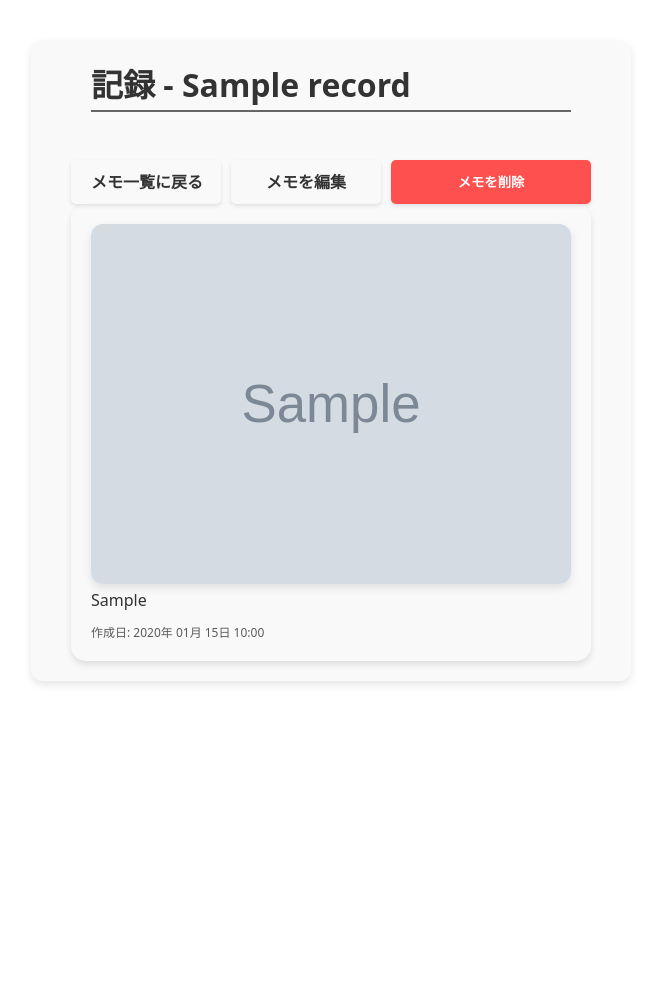
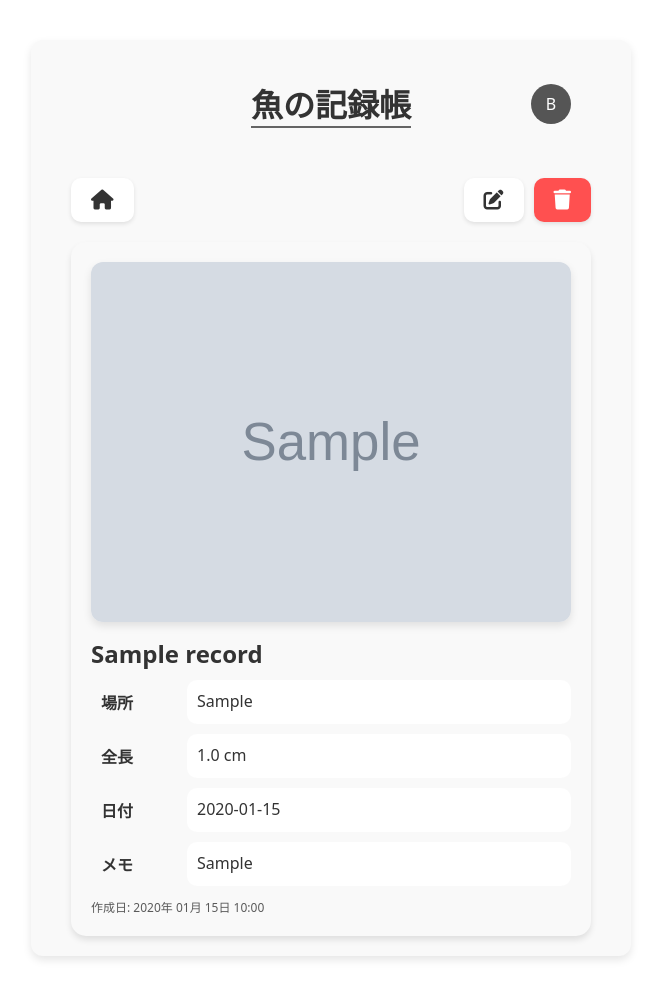
Before and after one commit to SORA-97/fish-record, a Flask app: page /record/1 in a window 1280 px wide. Shown: the whole page, without its empty margins (309-970 px from the left). Before the commit the page ends 685 px from the top, so only its background shows below. Run offline with Flask 3, Linux system fonts and the light colour scheme; the visitor is signed in with stand-in values (Sample User, id 1); tables that the repository leaves empty hold one stand-in row (values such as "Sample post"); grey boxes marked "Sample" are stand-in pictures.

Commit message:
fix: レイアウト改修

```diff
--- a/app/static/css/styles.css
+++ b/app/static/css/styles.css
@@ -57,7 +57,8 @@ input::placeholder {
 }
 
 .button {
-  border-radius: 5px;
+    border-radius: 10px;
+    background-color: #fff;
     box-shadow: rgba(0, 0, 0, 0.1) 0 2px 4px;
     cursor: pointer;
     display: inline-block;
@@ -78,6 +79,11 @@ input::placeholder {
     z-index: 9;
     border: 0;
     font-weight: bold;
+    transition: background-color 0.2s;
+}
+
+.button:hover {
+    background-color: #e2e2e2;
 }
 
 .select {
@@ -105,8 +111,10 @@ input::placeholder {
 }
 
 .title-border {
+    font-size: 1.5em;
+    font-weight: bold;
     padding-bottom: 4px;
-    margin: 0px 20px 24px 20px;
+    margin: 0px 0px 24px 0px;
     border-bottom: 2px solid #333333bd;
 }
 
@@ -183,16 +191,32 @@ input::placeholder {
 /* ヘッダ */
 header {
     display: flex;
+    flex-direction: column;
     align-items: center;
+    position: relative;
+    padding: 20px 0;
+    color: #fff;
+    height: auto;
+    margin-bottom: 30px;
+}
+
+.header-container {
+    display: flex;
     justify-content: center;
+    align-items: center;
+    width: 100%;
     position: relative;
-    padding: 0 20px;
-    color: #fff;
-    height: 60px;
 }
 
 .header-title {
+    display: block;
+    font-size: 2em;
+    font-weight: bold;
+    text-align: center;
     border-bottom: 2px solid #333333bd;
+    margin: 0;
+    text-decoration: none;
+    color: inherit;
 }
 
 .account-icon {
@@ -204,15 +228,20 @@ header {
     align-items: center;
     justify-content: center;
     color: #fff;
+    cursor: pointer;
     position: absolute;
     right: 20px;
-    top: 50%;
-    transform: translateY(-50%);
-    cursor: pointer;
 }
 
-.spacer {
-    flex: 1;
+.button.create {
+    margin-top: 20px;
+    background-color: #00D775;
+    color: #FFF;
+    width: 100%;
+}
+
+.button.create:hover {
+    background-color: #00BD68;
 }
 
 .flash-message {
--- a/app/static/css/view_record.css
+++ b/app/static/css/view_record.css
@@ -1,11 +1,34 @@
 #view_record {
-    .delete {
+    .button-container {
+        display: flex;
+        justify-content: space-between;
+        margin-bottom: 20px;
+    }
+
+    .button-container > a:first-child {
+        margin-right: auto;
+    }
+
+    .button-container > a:not(:first-child) {
+        margin-left: 10px;
+    }
+
+    .button-container > a:nth-child(2) {
+        margin-right: 10px;
+    }
+
+    .button {
+        width: auto;
+        font-size: 20px;
+    }
+
+    .button.delete {
         color: #FFF;
         background-color: rgb(255, 80, 80);
     }
 
-    .button {
-        margin-top: 24px;
+    .button.delete:hover {
+        background-color: rgb(255, 40, 40);
     }
 
     .contents {
@@ -16,6 +39,33 @@
         box-shadow: 0 4px 6px rgba(0, 0, 0, 0.1);
     }
 
+    .contents > * {
+        margin-bottom: 10px;
+    }
+
+    .contents > *:last-child {
+        margin-bottom: 0;
+    }
+
+    .data-name-label {
+        width: 20%;
+        padding: 10px;
+        font-weight: bold;
+    }
+
+    .data-value-label {
+        width: 80%;
+        padding: 10px;
+        border-radius: 10px;
+        font-size: 16px;
+        font-family: inherit;
+        background-color: #fff;
+    }
+
+    .data-value-label.no-data {
+        color: #ccc;
+    }
+
     .small {
         margin-top: 12px;
     }
--- a/app/templates/authentication.html
+++ b/app/templates/authentication.html
@@ -4,6 +4,7 @@
     <meta charset="UTF-8">
     <meta name="viewport" content="width=device-width, initial-scale=1.0">
     <title>魚の記録帳</title>
+    <link rel="stylesheet" href="https://cdnjs.cloudflare.com/ajax/libs/font-awesome/6.0.0-beta3/css/all.min.css">
     <link rel="stylesheet" href="{{ url_for('static', filename='css/styles.css') }}">
     <link rel="stylesheet" href="{{ url_for('static', filename='css/authentication.css') }}">
 </head>
--- a/app/templates/view_record.html
+++ b/app/templates/view_record.html
@@ -4,36 +4,67 @@
     <meta charset="UTF-8">
     <meta name="viewport" content="width=device-width, initial-scale=1.0">
     <title>魚の記録帳 - {{ record.fish_name }}</title>
+    <link rel="stylesheet" href="https://cdnjs.cloudflare.com/ajax/libs/font-awesome/6.0.0-beta3/css/all.min.css">
     <link rel="stylesheet" href="{{ url_for('static', filename='css/styles.css') }}">
     <link rel="stylesheet" href="{{ url_for('static', filename='css/view_record.css') }}">
 </head>
 <body>
     <div id="view_record" class="container">
-        <h1 class="title-border">
-            記録 - {{ record.fish_name }}
-        </h1>
+        <header>
+            <div class="header-container">
+                <a href="{{ url_for('index') }}" class="header-title">魚の記録帳</a>
+                <a href="{{ url_for('account') }}" class="account-icon">B</a>
+            </div>
+        </header>
 
-        <div style="display: flex; gap: 10px;">
-            <a href="{{ url_for('index') }}" class="button">メモ一覧に戻る</a>
+        <div class="button-container">
+            <a href="{{ url_for('index') }}" class="button"><i class="fa-solid fa-house"></i></a>
 
-            <a href="{{ url_for('edit_record', record_id=record.record_id) }}" class="button">メモを編集</a>
+            <a href="{{ url_for('edit_record', record_id=record.record_id) }}" class="button"><i class="fa-solid fa-pen-to-square"></i></a>
 
-            <form method="POST" action="{{ url_for('delete_record', record_id=record.record_id) }}">
-                <button type="submit" class="delete button">メモを削除</button>
-            </form>
+            <div>
+                <form method="POST" action="{{ url_for('delete_record', record_id=record.record_id) }}">
+                    <button type="submit" class="button delete"><i class="fa-solid fa-trash" style="color: #fff;"></i></button>
+                </form>
+            </div>
         </div>
 
         <div class="contents">
             <img src="{{ url_for('static', filename='uploads/' + record.photo_path) }}" alt="{{ record.fish_name }}">
 
-            {% if record.memo == "NoData" %}
-            <p style="color: #ccc;">
-                メモはありません
-            {% else %}
-            <p>
-                {{ record.memo }}
-            {% endif %}
-            </p>
+            <h2>{{ record.fish_name }}</h2>
+            <div style="display: flex;">
+                <div class="data-name-label">場所</div>
+                {% if record.location == "NoData" %}
+                <div class="data-value-label no-data">未記入</div>
+                {% else %}
+                <div class="data-value-label">{{ record.location }}</div>
+                {% endif %}
+            </div>
+            <div style="display: flex;">
+                <div class="data-name-label">全長</div>
+                {% if record.length == 999999 %}
+                <div class="data-value-label no-data">未記入</div>
+                {% else %}
+                <div class="data-value-label">{{ record.length }} cm</div>
+                {% endif %}
+            </div>
+            <div style="display: flex;">
+                <div class="data-name-label">日付</div>
+                {% if record.is_default_date() %}
+                <div class="data-value-label no-data">未記入</div>
+                {% else %}
+                <div class="data-value-label">{{ record.date }}</div>
+                {% endif %}
+            </div>
+            <div style="display: flex;">
+                <div class="data-name-label">メモ</div>
+                {% if record.memo == "NoData" %}
+                <div class="data-value-label no-data">メモはありません</div>
+                {% else %}
+                <div class="data-value-label">{{ record.memo }}</div>
+                {% endif %}
+            </div>
             <p class="small">作成日: {{ record.created_at.strftime('%Y年 %m月 %d日 %H:%M') }}</p>
         </div>
 
--- a/db/init-sql/create-record.sql
+++ b/db/init-sql/create-record.sql
@@ -29,7 +29,7 @@ INSERT INTO users (user_name, password) VALUES
 INSERT INTO fish_records (user_id, photo_path, fish_name, length, location, date, memo, created_at, updated_at) VALUES
 (1, DEFAULT, 'サクラマス', 50.0, '北海道', '2021-01-01', 'メモ1', CURRENT_TIMESTAMP, CURRENT_TIMESTAMP),
 (1, DEFAULT, 'ニジマス', 30.0, '北海道', '2021-01-02', 'メモ2', CURRENT_TIMESTAMP, CURRENT_TIMESTAMP),
-(1, DEFAULT, DEFAULT, DEFAULT, DEFAULT, DEFAULT, DEFAULT, CURRENT_TIMESTAMP, CURRENT_TIMESTAMP),
+(1, 'azisaba.png', DEFAULT, DEFAULT, DEFAULT, DEFAULT, DEFAULT, CURRENT_TIMESTAMP, CURRENT_TIMESTAMP),
 (2, DEFAULT, 'マンボウ', 60.0, '北海道', '2021-01-03', 'メモ3', CURRENT_TIMESTAMP, CURRENT_TIMESTAMP),
 (2, DEFAULT, 'サメ', 40.0, '北海道', '2021-01-04', 'メモ4', CURRENT_TIMESTAMP, CURRENT_TIMESTAMP),
 (3, DEFAULT, 'ながぐつ', 70.0, '北海道', '2021-01-05', 'メモ5', CURRENT_TIMESTAMP, CURRENT_TIMESTAMP),
```
Also changed, not shown: app/static/css/index.css (+22 -12 lines), app/templates/account.html (+9 -1 lines), app/templates/create_record.html (+9 -1 lines), app/templates/edit_record.html (+15 -7 lines), app/templates/index.html (+16 -8 lines). Lines whose indentation alone changed are shown as unchanged.
